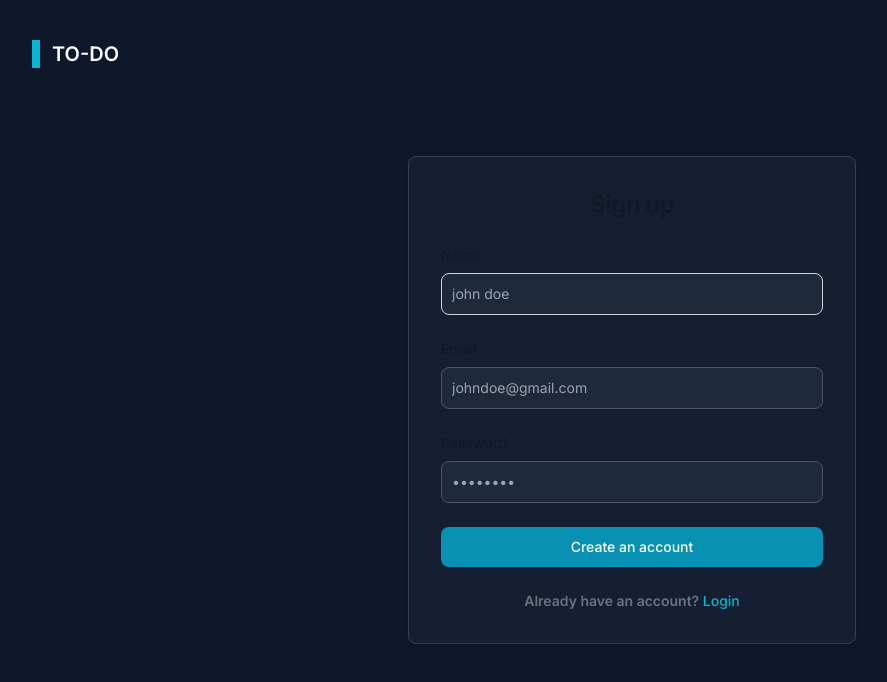
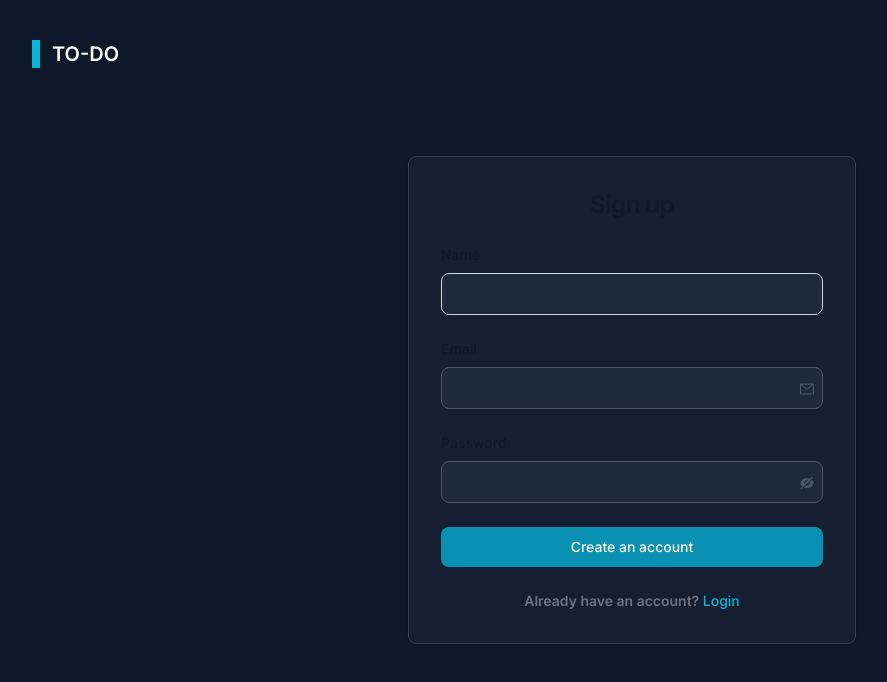
Before and after one commit to Sabbirhossain97/nextjs-firebase-task-management-app, a Next.js app: page /Register in a window 1280 px wide. Shown: the top 682 px of the page, without its empty margins (8-895 px from the left). Built offline with nearby package versions, Linux system fonts and the light colour scheme; no server answers.

Commit message:
fixed some design issues in form

```diff
--- a/components/CompletedTasks.jsx
+++ b/components/CompletedTasks.jsx
@@ -3,6 +3,7 @@ import { motion, AnimatePresence } from "framer-motion";
 import { BiUndo } from "react-icons/bi";
 import axios from "axios";
 import { BsCheckLg } from "react-icons/bs";
+import moment from "moment";
 
 export default function CompletedTasks({ user, setUndo, undo }) {
   const [completedTasks, setCompletedTasks] = useState(null);
@@ -62,7 +63,7 @@ export default function CompletedTasks({ user, setUndo, undo }) {
       setLoading(false);
     }
   };
-
+  console.log(completedTasks);
 
   return (
     <div>
@@ -80,11 +81,12 @@ export default function CompletedTasks({ user, setUndo, undo }) {
                   transition={{ delay: 0.0 }}
                 >
                   <div className="flex gap-2">
-                    <div className="w-full h-10 bg-transparent transition border border-cyan-600 rounded-[7px] flex justify-between items-center px-3">
+                    <div className="relative w-full h-10 bg-transparent transition border border-cyan-600 rounded-[7px] flex justify-between items-center px-3">
                       <div className="font-semibold decoration-white flex items-center text-sm mr-1 ">
                         <BsCheckLg className="text-lg text-green-400" />
                         <span className="ml-2 text-gray-500">{item.task}</span>
                       </div>
+
                       <p
                         onClick={() => redoTasks(item._id)}
                         className={`cursor-pointer decoration-white text-[13px] mt-0.5 ml-2 text-gray-300 font-semibold`}
--- a/components/User.jsx
+++ b/components/User.jsx
@@ -32,7 +32,7 @@ export default function User({ user }) {
           <span className="ml-2 text-md">{user?.data.name}</span>
           {open ? (
             <svg
-              class="w-4 h-4 mx-1.5 "
+              className="w-4 h-4 mx-1.5 "
               aria-hidden="true"
               fill="currentColor"
               viewBox="0 0 20 20"
--- a/models/todo.js
+++ b/models/todo.js
@@ -6,7 +6,10 @@ const todoSchema = new mongoose.Schema({
     type: Boolean,
     default: false,
   },
-  completedAt: Date,
+  completedAt: {
+    type: Date,
+    default: Date.now(),
+  },
   user_id: {
     type: mongoose.Schema.Types.ObjectId,
     ref: "User",
--- a/src/app/Login/page.js
+++ b/src/app/Login/page.js
@@ -8,13 +8,16 @@ import { AiFillWarning } from "react-icons/ai";
 import Loading from "../../../components/Loading";
 import Cookies from "js-cookie";
 import toast, { Toaster } from "react-hot-toast";
-
+import { AiOutlineMail } from "react-icons/ai";
+import { AiFillEyeInvisible } from "react-icons/ai";
+import { AiFillEye } from "react-icons/ai";
 export default function Login() {
   const [email, setEmail] = useState("");
   const [password, setPassword] = useState("");
   const [message, setMessage] = useState(null);
   const [loading, setLoading] = useState(false);
   const [error, setError] = useState("");
+  const [visibility, setVisiblity] = useState(false);
   const router = useRouter();
   const handleSubmit = async (e) => {
     e.preventDefault();
@@ -91,20 +94,22 @@ export default function Login() {
                 Sign In
               </h1>
               <div className="space-y-4 md:space-y-6">
-                <div>
+                <div className="">
                   <label
                     htmlFor="email"
                     className="block mb-2 text-sm font-medium text-gray-900 dark:text-white"
                   >
                     Email
                   </label>
+                  <div className="relative ">
                     <input
                       type="email"
-                    placeholder="johndoe@gmail.com"
-                    className=" border text-gray-900 sm:text-sm rounded-lg focus:ring-primary-600 focus:border-primary-600 block w-full p-2.5 bg-slate-800 border-gray-600 placeholder-gray-700 dark:text-white dark:focus:ring-blue-500 dark:focus:border-blue-500"
+                      className="relative border text-gray-900 sm:text-sm rounded-lg focus:ring-primary-600 focus:border-primary-600 block w-full p-2.5 bg-slate-800 border-gray-600 placeholder-gray-700 dark:text-white dark:focus:ring-blue-500 dark:focus:border-blue-500"
                       required
                       onChange={(e) => setEmail(e.target.value)}
                     />
+                    <AiOutlineMail className="absolute top-3.5 right-2 text-gray-600" />
+                  </div>
                 </div>
                 <div>
                   <label
@@ -113,7 +118,9 @@ export default function Login() {
                   >
                     Password
                   </label>
+                  <div className="relative ">
                     <input
+                      type={visibility ? "text" : "password"}
                       className={`border text-gray-900 sm:text-sm rounded-lg focus:ring-primary-600 focus:border-primary-600 block w-full p-2.5 bg-slate-800 border-gray-600
                      dark:placeholder-gray-400 dark:text-white dark:focus:ring-blue-500 dark:focus:border-blue-500`}
                       required
@@ -122,6 +129,19 @@ export default function Login() {
                         setError("");
                       }}
                     />
+                    {visibility ? (
+                      <AiFillEye
+                        onClick={() => setVisiblity(!visibility)}
+                        className="cursor-pointer absolute top-3.5 right-2 text-gray-600"
+                      />
+                    ) : (
+                      <AiFillEyeInvisible
+                        onClick={() => setVisiblity(!visibility)}
+                        className="cursor-pointer absolute top-3.5 right-2 text-gray-600"
+                        title="show password"
+                      />
+                    )}
+                  </div>
                 </div>
                 <AnimatePresence>
                   {error ? (
--- a/src/app/Register/page.js
+++ b/src/app/Register/page.js
@@ -7,6 +7,9 @@ import { motion, AnimatePresence } from "framer-motion";
 import Loading from "../../../components/Loading";
 import { AiFillWarning } from "react-icons/ai";
 import toast, { Toaster } from "react-hot-toast";
+import { AiOutlineMail } from "react-icons/ai";
+import { AiFillEyeInvisible } from "react-icons/ai";
+import { AiFillEye } from "react-icons/ai";
 
 export default function Register() {
   const [name, setName] = useState("");
@@ -15,6 +18,8 @@ export default function Register() {
   const [message, setMessage] = useState(null);
   const [error, setError] = useState("");
   const [loading, setLoading] = useState(false);
+  const [visibility, setVisiblity] = useState(false);
+
   const router = useRouter();
 
   const handleSubmit = async (e) => {
@@ -101,7 +106,6 @@ export default function Register() {
                   </label>
                   <input
                     className=" border border-gray-300 text-gray-500 sm:text-sm rounded-lg focus:ring-primary-600 focus:border-primary-600 block w-full p-2.5 bg-slate-800 dark:border-gray-600 dark:placeholder-gray-700 dark:text-white dark:focus:ring-blue-500 dark:focus:border-blue-500"
-                    placeholder="john doe"
                     required
                     onChange={(e) => {
                       setName(e.target.value);
@@ -116,9 +120,9 @@ export default function Register() {
                   >
                     Email
                   </label>
+                  <div className="relative ">
                     <input
                       type="email"
-                    placeholder="johndoe@gmail.com"
                       className={`border text-gray-900 sm:text-sm rounded-lg focus:ring-primary-600 focus:border-primary-600 block w-full p-2.5 bg-slate-800 border-gray-600 dark:placeholder-gray-700 dark:text-white dark:focus:ring-blue-500 dark:focus:border-blue-500`}
                       required
                       onChange={(e) => {
@@ -126,6 +130,8 @@ export default function Register() {
                         setError("");
                       }}
                     />
+                    <AiOutlineMail className="absolute top-3.5 right-2 text-gray-600" />
+                  </div>
                 </div>
                 <div>
                   <label
@@ -134,8 +140,9 @@ export default function Register() {
                   >
                     Password
                   </label>
+                  <div className="relative ">
                     <input
-                    placeholder="••••••••"
+                      type={visibility ? "text" : "password"}
                       className={`border  text-gray-900 sm:text-sm rounded-lg focus:ring-primary-600 focus:border-primary-600 block w-full p-2.5 bg-slate-800  border-gray-600 dark:placeholder-gray-700 dark:text-white dark:focus:ring-blue-500 dark:focus:border-blue-500`}
                       required
                       onChange={(e) => {
@@ -143,6 +150,19 @@ export default function Register() {
                         setError("");
                       }}
                     />
+                    {visibility ? (
+                      <AiFillEye
+                        onClick={() => setVisiblity(!visibility)}
+                        className="cursor-pointer absolute top-3.5 right-2 text-gray-600"
+                      />
+                    ) : (
+                      <AiFillEyeInvisible
+                        onClick={() => setVisiblity(!visibility)}
+                        className="cursor-pointer absolute top-3.5 right-2 text-gray-600"
+                        title="show password"
+                      />
+                    )}
+                  </div>
                 </div>
                 <AnimatePresence>
                   {error ? (
--- a/src/app/api/completedTasks/[id]/route.js
+++ b/src/app/api/completedTasks/[id]/route.js
@@ -4,12 +4,11 @@ import moment from "moment";
 export async function PUT(request, context) {
   try {
     const time = moment().format("MMMM Do YYYY, h:mm:ss a");
-    console.log(time)
     const { id } = context.params;
     const completedTask = await request.json();
     await Todo.findByIdAndUpdate(id, {
       completed: true,
-      comnpletedAt: Date.now()
+      comnpletedAt: time,
     });
     return new Response("successfully updated todo!");
   } catch (err) {
--- a/src/app/layout.js
+++ b/src/app/layout.js
@@ -6,11 +6,6 @@ import { useEffect } from "react";
 import axios from "axios";
 
 const inter = Inter({ subsets: ["latin"] });
-
-// export const metadata = {
-//   title: "Todo App",
-//   description: "Generated by create next app",
-// };
 
 export default function RootLayout({ children }) {
   useEffect(() => {
@@ -26,7 +21,8 @@ export default function RootLayout({ children }) {
   return (
     <html lang="en">
       <body className={inter.className} suppressHydrationWarning={true}>
-        <link rel="icon" href="/favicon.ico" sizes="any"/>
+        <link rel="icon" href="/favicon.ico" sizes="any" />
+        <title> Todo</title>
         <Header />
         {children}
       </body>
```
Also changed, not shown: components/AllTasks.jsx (+7 -3 lines). Lines whose indentation alone changed are shown as unchanged.
